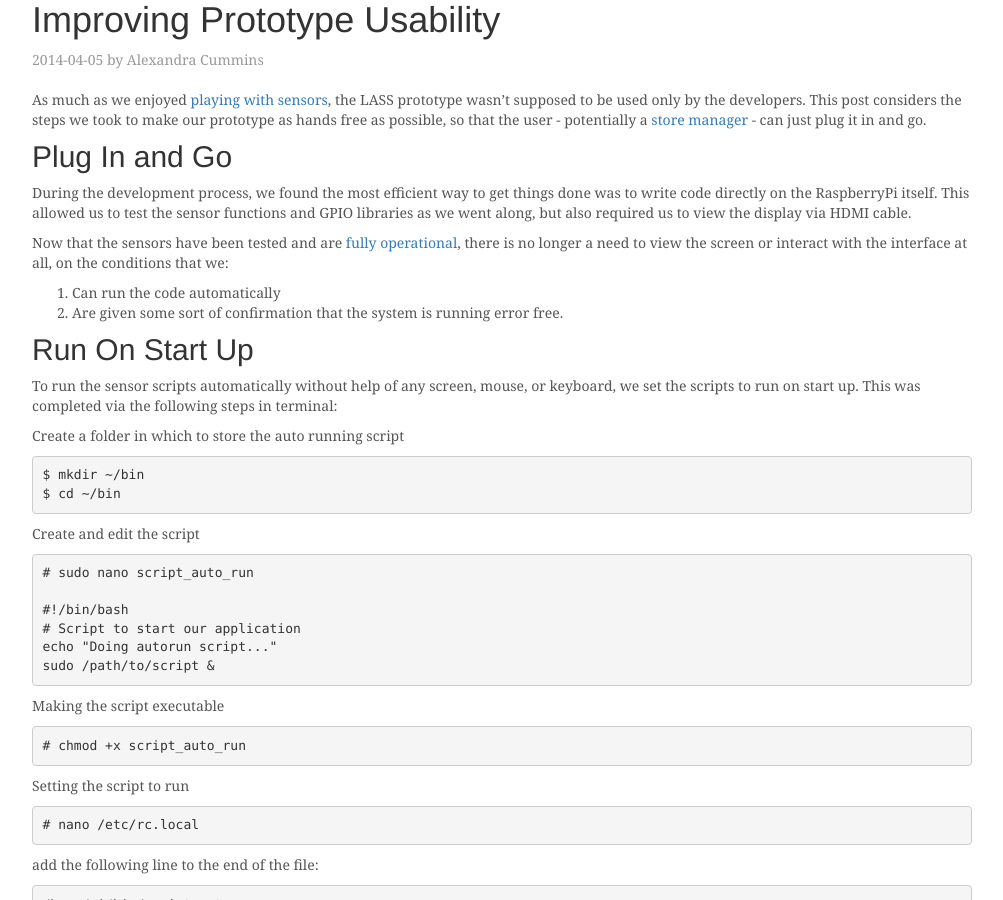
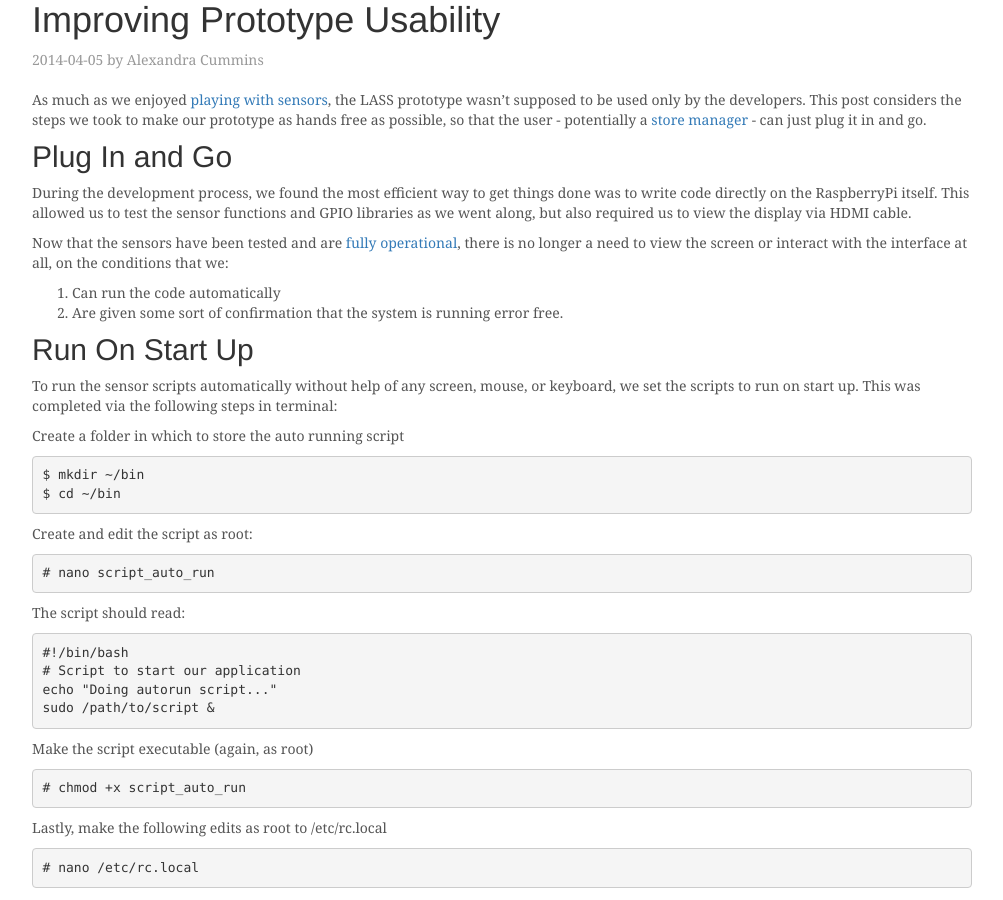
Before and after one commit to ThatGeoGuy/ENGO500, a Jekyll site: the page built from _posts/2014-04-05-Improving-prototype-usability.markdown, in a window 1280 px wide and 900 px high. Shown: the whole window, without its empty margins (138-1141 px from the left). Built offline with Jekyll 4.4.1, drawn with Linux system fonts in a browser that asks for light colours; nearby versions of some CDN libraries.

Commit message:
changed some of the instructions

```diff
--- a/_posts/2014-04-05-Improving-prototype-usability.markdown
+++ b/_posts/2014-04-05-Improving-prototype-usability.markdown
@@ -30,20 +30,22 @@ Create a folder in which to store the auto running script
 	$ mkdir ~/bin
 	$ cd ~/bin
 
-Create and edit the script
+Create and edit the script as root:
 
-	# sudo nano script_auto_run
+	# nano script_auto_run
+
+The script should read:
 
 	#!/bin/bash
 	# Script to start our application
 	echo "Doing autorun script..."
 	sudo /path/to/script &
 
-Making the script executable
+Make the script executable (again, as root)
 
 	# chmod +x script_auto_run
 
-Setting the script to run
+Lastly, make the following edits as root to /etc/rc.local
 
 	# nano /etc/rc.local
 
```
